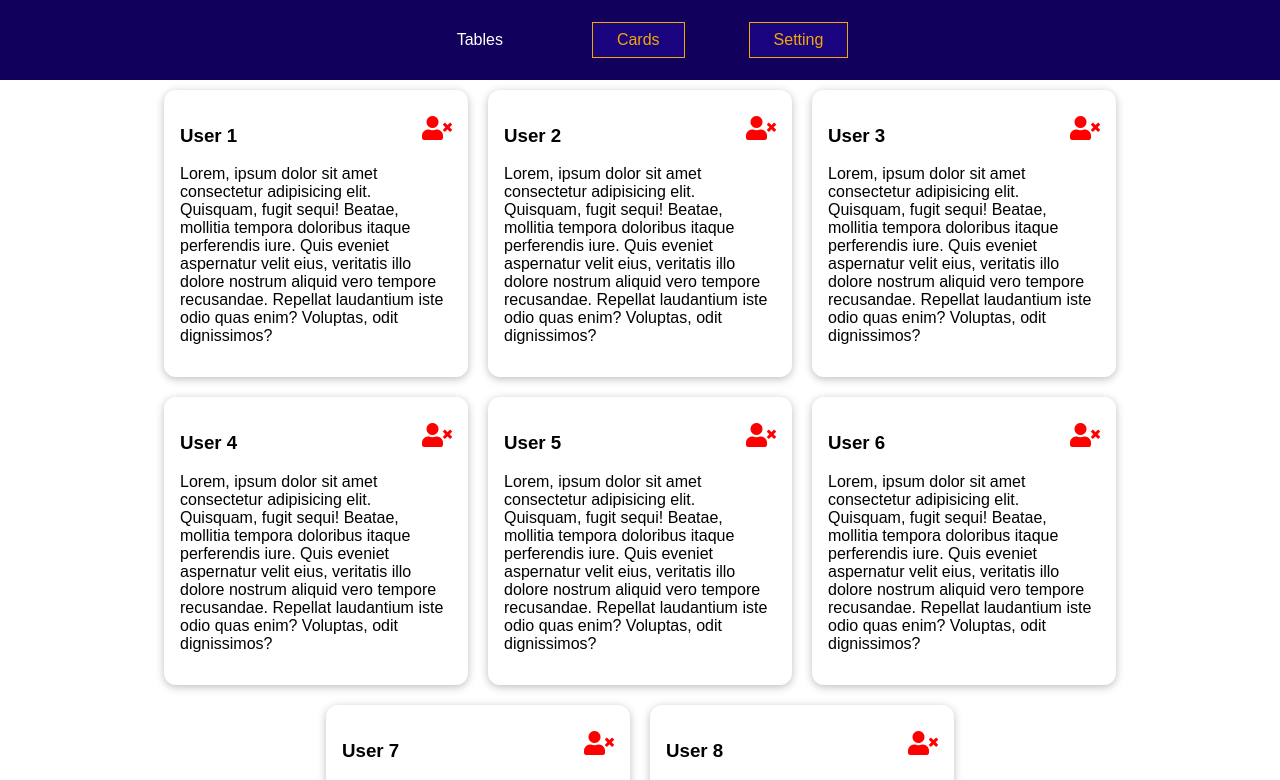
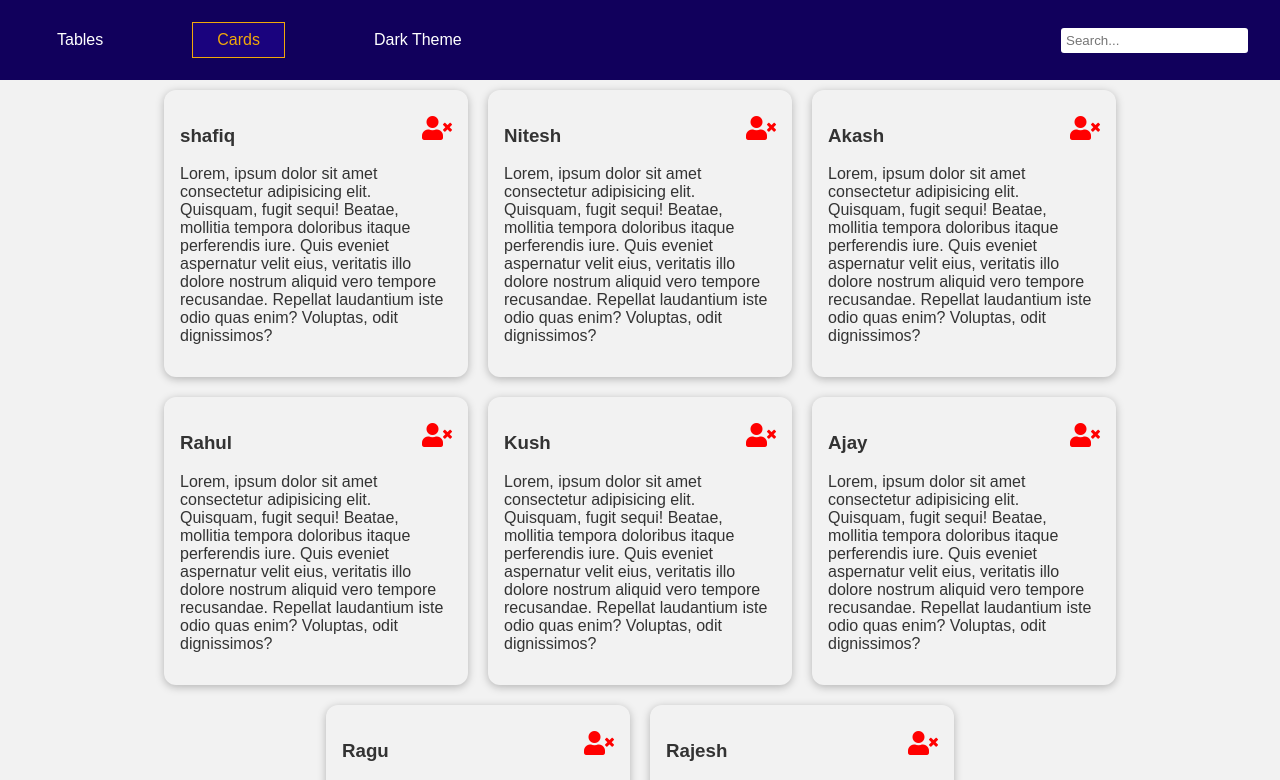
Before and after one commit to shafiquddin/TaskProj, a Vue app: page /CardsPage in a window 1280 px wide. Shown: the top 780 px of the page. Built offline with nearby package versions, Linux system fonts and the light colour scheme.

Commit message:
complete

```diff
--- a/package.json
+++ b/package.json
@@ -14,7 +14,8 @@
     "axios": "^1.3.6",
     "core-js": "^3.8.3",
     "vue": "^3.2.13",
-    "vue-router": "^4.0.3"
+    "vue-router": "^4.0.3",
+    "vuex": "^4.0.2"
   },
   "devDependencies": {
     "@babel/core": "^7.12.16",
--- a/src/App.vue
+++ b/src/App.vue
@@ -1,13 +1,13 @@
 <template>
-  <the-navigation></the-navigation>
-  <main>
-    <router-view></router-view>
-  </main>
-  <!-- <router-view v-slot="slotProps">
-    <transition name="slide-fade" mode="out-in">
-      <component :is="slotProps.Component"></component>
-    </transition>
-  </router-view> -->
+  <div :style="themeStyles">
+    <the-navigation
+      :themeStyle="theme"
+      @switch-mode="toggleTheme"
+    ></the-navigation>
+    <main>
+      <router-view></router-view>
+    </main>
+  </div>
 </template>
 
 <script>
@@ -16,6 +16,35 @@ import TheNavigation from "./components/nav/TheNavigation.vue";
 export default {
   components: {
     TheNavigation,
+  },
+  data() {
+    return {
+      theme: "Light",
+    };
+  },
+  methods: {
+    toggleTheme() {
+      if (this.theme === "Light") {
+        this.theme = "Dark";
+      } else {
+        this.theme = "Light";
+      }
+    },
+  },
+  computed: {
+    themeStyles() {
+      if (this.theme === "Light") {
+        return {
+          backgroundColor: "#f2f2f2",
+          color: "#333",
+        };
+      } else {
+        return {
+          backgroundColor: "#333",
+          color: "#f2f2f2",
+        };
+      }
+    },
   },
 };
 </script>
--- a/src/components/UI/CardItem.vue
+++ b/src/components/UI/CardItem.vue
@@ -13,10 +13,9 @@
 <script>
 export default {
   props: ["id", "header", "description"],
-  emits: ["delete-user"],
   methods: {
     getDeleteUser() {
-      this.$emit("delete-user", this.id);
+      this.$store.dispatch("getDelete", this.id);
     },
   },
 };
--- a/src/components/nav/TheNavigation.vue
+++ b/src/components/nav/TheNavigation.vue
@@ -9,7 +9,18 @@
           <router-link to="/cardsPage">Cards</router-link>
         </li>
         <li>
-          <router-link to="/cardsPage">Setting</router-link>
+          <a @click="switchTheme">{{
+            themeStyle === "Light" ? "Dark Theme" : "Light Theme"
+          }}</a>
+        </li>
+        <li class="search">
+          <input
+            type="text"
+            placeholder="Search..."
+            v-model.trim="searchText"
+            @focus="getSearch"
+            @change="getChangeText"
+          />
         </li>
       </ul>
     </nav>
@@ -18,10 +29,29 @@
 
 <script>
 export default {
-  emits: ["set-page"],
+  props: ["themeStyle"],
+  emits: ["set-page", "switch-mode"],
+  data() {
+    return {
+      searchText: "",
+    };
+  },
   methods: {
     setActivePage(page) {
       this.$emit("set-page", page);
+    },
+    switchTheme() {
+      this.$emit("switch-mode");
+    },
+    getSearch() {
+      this.$router.push("/CardsPage");
+    },
+  },
+  watch: {
+    searchText(value) {
+      if (value) {
+        this.$store.dispatch("searchText", value);
+      }
     },
   },
 };
@@ -69,4 +99,17 @@ a.active {
   border-color: #f1a80a;
   background-color: #1a037e;
 }
+nav li.search {
+  margin-left: auto;
+}
+
+nav form {
+  display: flex;
+}
+
+nav input[type="text"] {
+  padding: 5px;
+  border: none;
+  border-radius: 3px;
+}
 </style>
--- a/src/main.js
+++ b/src/main.js
@@ -1,11 +1,13 @@
 import { createApp } from "vue";
 import router from "./router.js";
 import BaseSpinner from "./components/UI/BaseSpinner.vue";
+import store from "./store/index.js";
 
 import App from "./App.vue";
 
 const app = createApp(App);
 app.component("base-spinner", BaseSpinner);
 app.use(router);
+app.use(store);
 
 app.mount("#app");
--- a/src/pages/CardsPage.vue
+++ b/src/pages/CardsPage.vue
@@ -7,7 +7,7 @@
       :id="item.id"
       :header="item.header"
       :description="item.decription"
-      @delete-user="getDelete"
+      v-bind:class="{ highlighted: highlightCard.includes(item) }"
     ></card-item>
   </ul>
 </template>
@@ -19,63 +19,12 @@ export default {
   components: {
     CardItem,
   },
-  data() {
-    return {
-      cardData: [
-        {
-          id: 1,
-          header: "User 1",
-          decription:
-            "Lorem, ipsum dolor sit amet consectetur adipisicing elit. Quisquam, fugit sequi! Beatae, mollitia tempora doloribus itaque perferendis iure. Quis eveniet aspernatur velit eius, veritatis illo dolore nostrum aliquid vero tempore recusandae. Repellat laudantium iste odio quas enim? Voluptas, odit dignissimos?",
-        },
-        {
-          id: 2,
-          header: "User 2",
-          decription:
-            "Lorem, ipsum dolor sit amet consectetur adipisicing elit. Quisquam, fugit sequi! Beatae, mollitia tempora doloribus itaque perferendis iure. Quis eveniet aspernatur velit eius, veritatis illo dolore nostrum aliquid vero tempore recusandae. Repellat laudantium iste odio quas enim? Voluptas, odit dignissimos?",
-        },
-        {
-          id: 3,
-          header: "User 3",
-          decription:
-            "Lorem, ipsum dolor sit amet consectetur adipisicing elit. Quisquam, fugit sequi! Beatae, mollitia tempora doloribus itaque perferendis iure. Quis eveniet aspernatur velit eius, veritatis illo dolore nostrum aliquid vero tempore recusandae. Repellat laudantium iste odio quas enim? Voluptas, odit dignissimos?",
-        },
-        {
-          id: 4,
-          header: "User 4",
-          decription:
-            "Lorem, ipsum dolor sit amet consectetur adipisicing elit. Quisquam, fugit sequi! Beatae, mollitia tempora doloribus itaque perferendis iure. Quis eveniet aspernatur velit eius, veritatis illo dolore nostrum aliquid vero tempore recusandae. Repellat laudantium iste odio quas enim? Voluptas, odit dignissimos?",
-        },
-        {
-          id: 5,
-          header: "User 5",
-          decription:
-            "Lorem, ipsum dolor sit amet consectetur adipisicing elit. Quisquam, fugit sequi! Beatae, mollitia tempora doloribus itaque perferendis iure. Quis eveniet aspernatur velit eius, veritatis illo dolore nostrum aliquid vero tempore recusandae. Repellat laudantium iste odio quas enim? Voluptas, odit dignissimos?",
-        },
-        {
-          id: 6,
-          header: "User 6",
-          decription:
-            "Lorem, ipsum dolor sit amet consectetur adipisicing elit. Quisquam, fugit sequi! Beatae, mollitia tempora doloribus itaque perferendis iure. Quis eveniet aspernatur velit eius, veritatis illo dolore nostrum aliquid vero tempore recusandae. Repellat laudantium iste odio quas enim? Voluptas, odit dignissimos?",
-        },
-        {
-          id: 7,
-          header: "User 7",
-          decription:
-            "Lorem, ipsum dolor sit amet consectetur adipisicing elit. Quisquam, fugit sequi! Beatae, mollitia tempora doloribus itaque perferendis iure. Quis eveniet aspernatur velit eius, veritatis illo dolore nostrum aliquid vero tempore recusandae. Repellat laudantium iste odio quas enim? Voluptas, odit dignissimos?",
-        },
-        {
-          id: 8,
-          header: "User 8",
-          decription:
-            "Lorem, ipsum dolor sit amet consectetur adipisicing elit. Quisquam, fugit sequi! Beatae, mollitia tempora doloribus itaque perferendis iure. Quis eveniet aspernatur velit eius, veritatis illo dolore nostrum aliquid vero tempore recusandae. Repellat laudantium iste odio quas enim? Voluptas, odit dignissimos?",
-        },
-      ],
-    };
-  },
-  methods: {
-    getDelete(id) {
-      this.cardData = this.cardData.filter((item) => item.id !== id);
+  computed: {
+    cardData() {
+      return this.$store.getters.cardData;
+    },
+    highlightCard() {
+      return this.$store.getters.highlightCard;
     },
   },
 };
@@ -92,4 +41,7 @@ ul {
   align-items: center;
   gap: 20px;
 }
+.highlighted {
+  background-color: lightcyan;
+}
 </style>
--- a/src/pages/TablesPage.vue
+++ b/src/pages/TablesPage.vue
@@ -9,7 +9,7 @@
           <th>Name</th>
           <th>Category</th>
           <th>Description</th>
-          <th>View</th>
+          <th>WebSite</th>
         </tr>
       </thead>
       <tbody>
@@ -18,7 +18,7 @@
           <td>{{ item.Category }}</td>
           <td>{{ item.Description }}</td>
           <td>
-            <a href="item.link" target="_blank">More</a>
+            <button @click="getJoin(item.Link)">Click</button>
           </td>
         </tr>
       </tbody>
@@ -48,13 +48,14 @@ export default {
         .catch((error) => console.log(error));
       this.isLoading = false;
     },
+    getJoin(Url) {
+      window.open(Url, "_blank");
+    },
   },
   created() {
     if (JSON.parse(localStorage.getItem("storedData")) !== null) {
       this.items = JSON.parse(localStorage.getItem("storedData")).entries;
-      console.log("storage not null");
     } else {
-      console.log("storage null");
       this.fetchData();
     }
   },
@@ -64,8 +65,8 @@ export default {
 table {
   border-collapse: collapse;
   width: 100%;
-  max-width: 900px;
-  margin: 0 auto;
+  max-width: 1000px;
+  margin: 10px auto;
   font-family: Arial, sans-serif;
   font-size: 16px;
   line-height: 1.5;
@@ -102,6 +103,19 @@ th {
     font-size: 16px;
   }
 }
+table button {
+  background-color: #11005c;
+  padding: 8px 12px;
+  color: #fff;
+  border-color: #f1a80a;
+  cursor: pointer;
+  transition: all 0.3s ease-in;
+  text-transform: uppercase;
+}
+table button:hover {
+  background-color: #f1a80a;
+  border-color: #11005c;
+}
 .table-wrapper {
   width: 100%;
   height: 300px;
--- /dev/null
+++ b/src/store/index.js
@@ -0,0 +1,86 @@
+import { createStore } from "vuex";
+const store = createStore({
+  state() {
+    return {
+      cardData: [
+        {
+          id: 1,
+          header: "shafiq",
+          decription:
+            "Lorem, ipsum dolor sit amet consectetur adipisicing elit. Quisquam, fugit sequi! Beatae, mollitia tempora doloribus itaque perferendis iure. Quis eveniet aspernatur velit eius, veritatis illo dolore nostrum aliquid vero tempore recusandae. Repellat laudantium iste odio quas enim? Voluptas, odit dignissimos?",
+        },
+        {
+          id: 2,
+          header: "Nitesh",
+          decription:
+            "Lorem, ipsum dolor sit amet consectetur adipisicing elit. Quisquam, fugit sequi! Beatae, mollitia tempora doloribus itaque perferendis iure. Quis eveniet aspernatur velit eius, veritatis illo dolore nostrum aliquid vero tempore recusandae. Repellat laudantium iste odio quas enim? Voluptas, odit dignissimos?",
+        },
+        {
+          id: 3,
+          header: "Akash",
+          decription:
+            "Lorem, ipsum dolor sit amet consectetur adipisicing elit. Quisquam, fugit sequi! Beatae, mollitia tempora doloribus itaque perferendis iure. Quis eveniet aspernatur velit eius, veritatis illo dolore nostrum aliquid vero tempore recusandae. Repellat laudantium iste odio quas enim? Voluptas, odit dignissimos?",
+        },
+        {
+          id: 4,
+          header: "Rahul",
+          decription:
+            "Lorem, ipsum dolor sit amet consectetur adipisicing elit. Quisquam, fugit sequi! Beatae, mollitia tempora doloribus itaque perferendis iure. Quis eveniet aspernatur velit eius, veritatis illo dolore nostrum aliquid vero tempore recusandae. Repellat laudantium iste odio quas enim? Voluptas, odit dignissimos?",
+        },
+        {
+          id: 5,
+          header: "Kush",
+          decription:
+            "Lorem, ipsum dolor sit amet consectetur adipisicing elit. Quisquam, fugit sequi! Beatae, mollitia tempora doloribus itaque perferendis iure. Quis eveniet aspernatur velit eius, veritatis illo dolore nostrum aliquid vero tempore recusandae. Repellat laudantium iste odio quas enim? Voluptas, odit dignissimos?",
+        },
+        {
+          id: 6,
+          header: "Ajay",
+          decription:
+            "Lorem, ipsum dolor sit amet consectetur adipisicing elit. Quisquam, fugit sequi! Beatae, mollitia tempora doloribus itaque perferendis iure. Quis eveniet aspernatur velit eius, veritatis illo dolore nostrum aliquid vero tempore recusandae. Repellat laudantium iste odio quas enim? Voluptas, odit dignissimos?",
+        },
+        {
+          id: 7,
+          header: "Ragu",
+          decription:
+            "Lorem, ipsum dolor sit amet consectetur adipisicing elit. Quisquam, fugit sequi! Beatae, mollitia tempora doloribus itaque perferendis iure. Quis eveniet aspernatur velit eius, veritatis illo dolore nostrum aliquid vero tempore recusandae. Repellat laudantium iste odio quas enim? Voluptas, odit dignissimos?",
+        },
+        {
+          id: 8,
+          header: "Rajesh",
+          decription:
+            "Lorem, ipsum dolor sit amet consectetur adipisicing elit. Quisquam, fugit sequi! Beatae, mollitia tempora doloribus itaque perferendis iure. Quis eveniet aspernatur velit eius, veritatis illo dolore nostrum aliquid vero tempore recusandae. Repellat laudantium iste odio quas enim? Voluptas, odit dignissimos?",
+        },
+      ],
+      highlightCard: [],
+    };
+  },
+  mutations: {
+    delete(state, payload) {
+      state.cardData = state.cardData.filter((item) => item.id !== payload);
+    },
+    highlightedCard(state, payload) {
+      state.highlightCard = state.cardData.filter((card) => {
+        return card.header.toLowerCase().includes(payload.toLowerCase());
+      });
+    },
+  },
+  actions: {
+    getDelete(context, payload) {
+      context.commit("delete", payload);
+    },
+    searchText(context, payload) {
+      context.commit("highlightedCard", payload);
+    },
+  },
+  getters: {
+    cardData(state) {
+      return state.cardData;
+    },
+    highlightCard(state) {
+      return state.highlightCard;
+    },
+  },
+});
+
+export default store;
```
Also changed, not shown: 1 other file (tests, documents, lock files or other folders).
